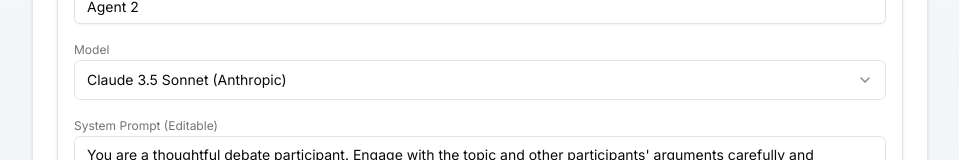
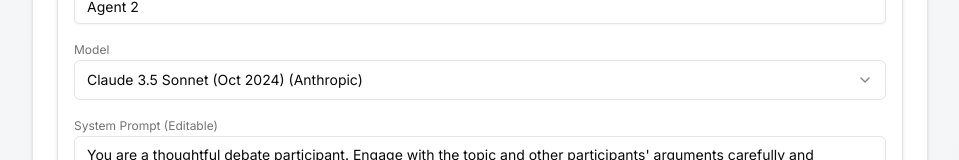
Before and after one commit to krjordan/quorum, a Next.js app in the folder frontend/: page / in a window 1280 px wide. Shown: the part 968-1128 px from the top of the page, without its empty margins (160-1119 px from the left). Built offline with nearby package versions, Linux system fonts and the light colour scheme.

Commit message:
🏁 Session end checkpoint: session-20251204-023140

```diff
--- a/frontend/src/components/debate/DebateConfigPanelV2.tsx
+++ b/frontend/src/components/debate/DebateConfigPanelV2.tsx
@@ -26,27 +26,27 @@ interface DebateConfigPanelV2Props {
   debate: UseSequentialDebateReturn;
 }
 
-// Available models - verified against LiteLLM docs (https://docs.litellm.ai/docs/providers/anthropic)
+// Available models - verified against Anthropic API docs (https://docs.anthropic.com/en/docs/about-claude/models)
 const AVAILABLE_MODELS = [
   { id: 'gpt-4o', name: 'GPT-4o', provider: 'OpenAI' },
   {
-    id: 'claude-3-5-sonnet-20240620',
-    name: 'Claude 3.5 Sonnet',
+    id: 'claude-3-5-sonnet-20241022',
+    name: 'Claude 3.5 Sonnet (Oct 2024)',
     provider: 'Anthropic',
   },
   {
-    id: 'claude-3-7-sonnet-20250219',
-    name: 'Claude 3.7 Sonnet',
-    provider: 'Anthropic',
-  },
-  {
-    id: 'claude-3-haiku-20240307',
-    name: 'Claude 3 Haiku (Fastest/Cheapest)',
+    id: 'claude-3-5-haiku-20241022',
+    name: 'Claude 3.5 Haiku',
     provider: 'Anthropic',
   },
   {
     id: 'claude-3-opus-20240229',
     name: 'Claude 3 Opus',
+    provider: 'Anthropic',
+  },
+  {
+    id: 'claude-3-haiku-20240307',
+    name: 'Claude 3 Haiku (Cheapest)',
     provider: 'Anthropic',
   },
   {
```
Also changed, not shown: 2 other files (tests, documents, lock files or other folders).
